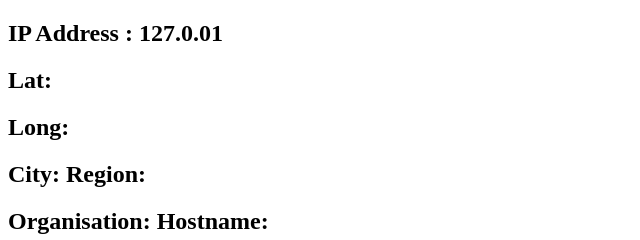
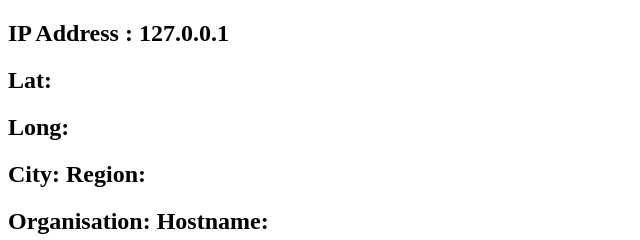
Before and after one commit to parinitaShirke/F-3_module_test, a plain HTML site: page post.html in a window 1280 px wide. Shown: the top 240 px of the page, 0-640 px from the left. Drawn offline with Linux system fonts and the light colour scheme.

Commit message:
Update post.html

```diff
--- a/post.html
+++ b/post.html
@@ -8,7 +8,7 @@
   <body>
     <nav>
       <div class="IpAdd">
-        <h1 id="ip">IP Address : 127.0.01</h1>
+        <h1 id="ip">IP Address : 127.0.0.1</h1>
       </div>
       <div class="informtion">
         <div class="langitude">
```
